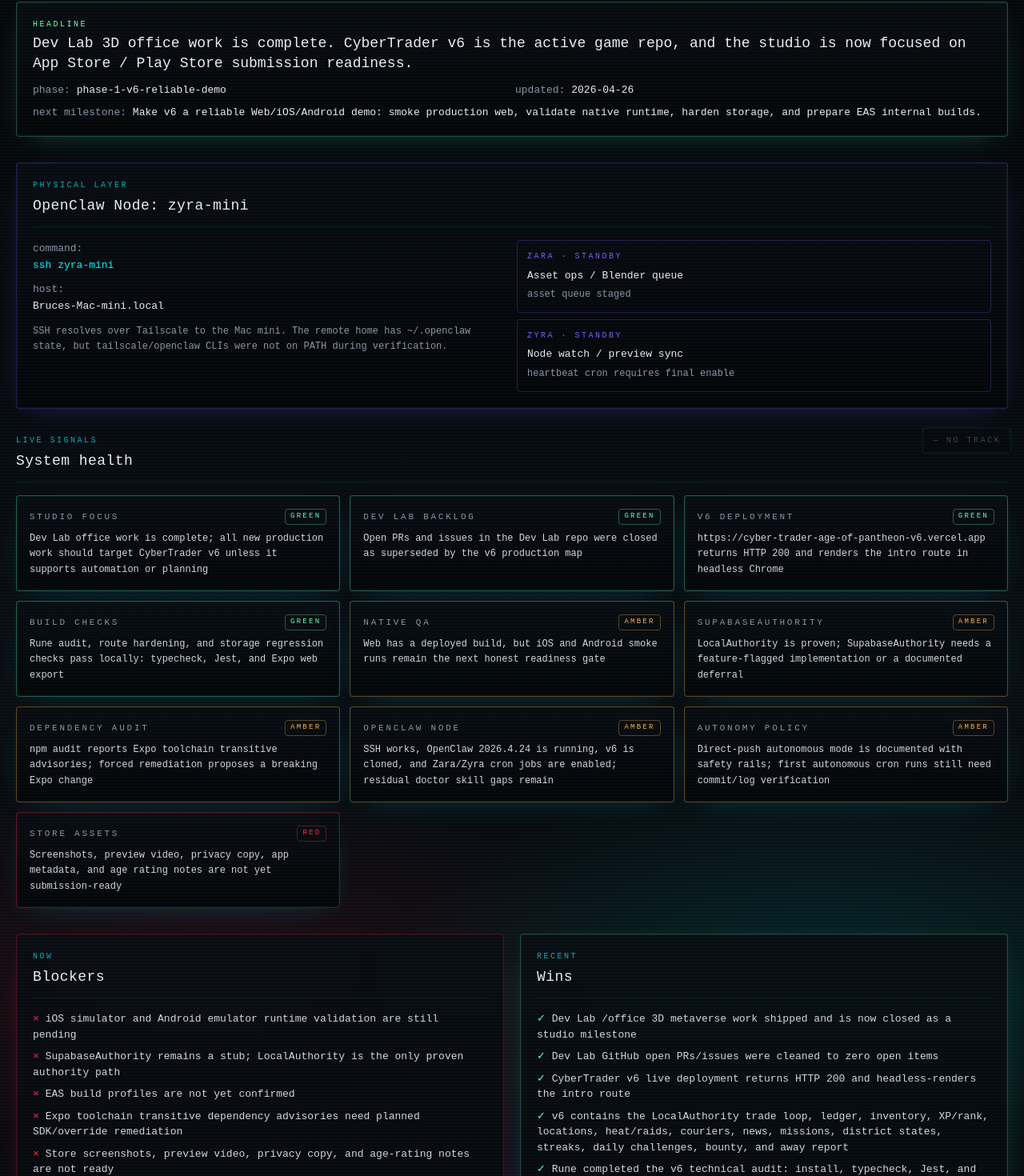
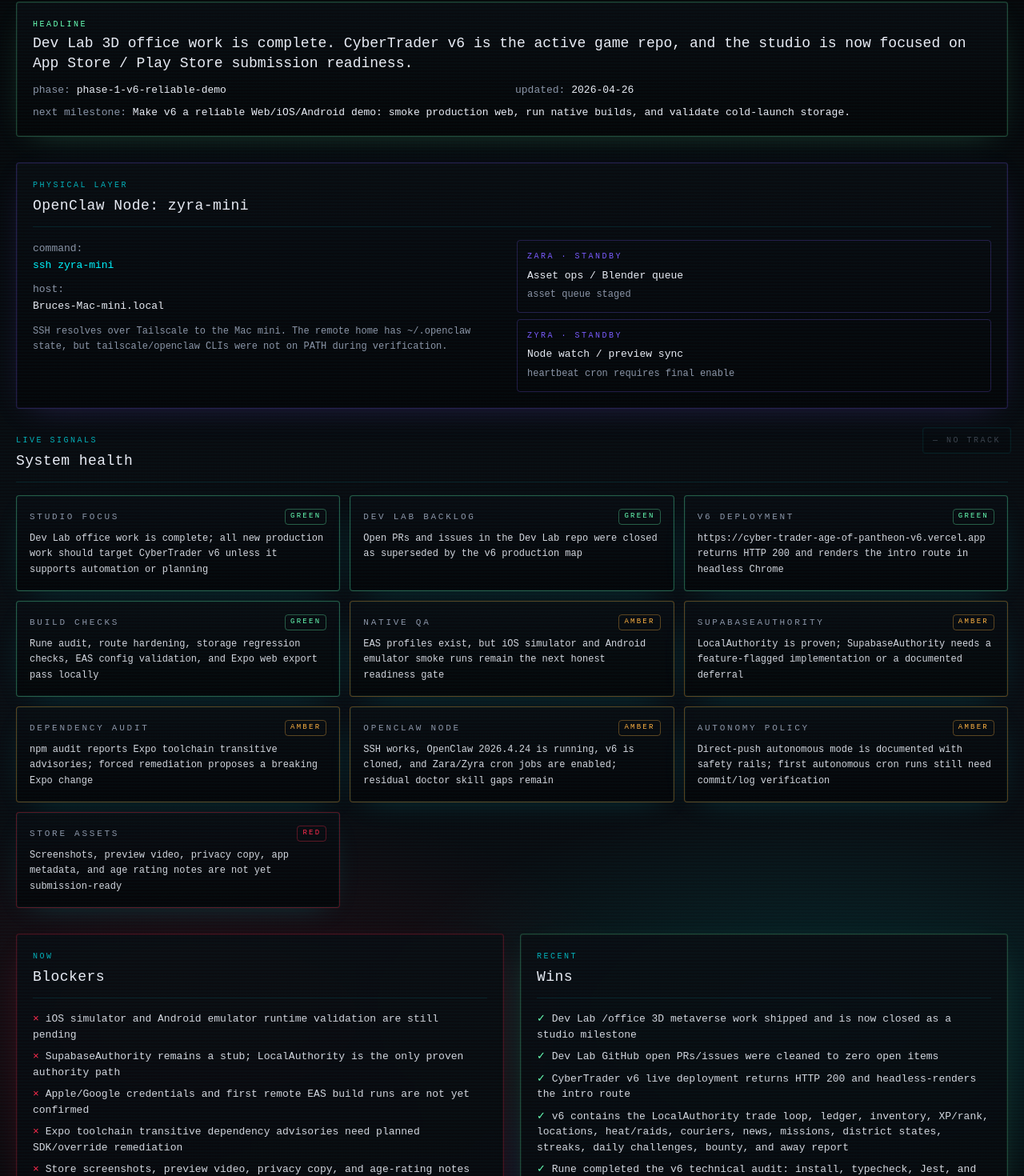
Before and after one commit to GHX5T-SOL/Dev-lab-of-CyberTrader-Age-of-Pantheon-, a Next.js app in the folder web/: page /office/status in a window 1280 px wide. Shown: the part 217-1687 px from the top of the page at 80% size. Built offline with nearby package versions, Linux system fonts and the light colour scheme; no server answers.

Commit message:
rune-p0-004 rune: sync EAS profile status

```diff
--- a/web/src/data/roadmap.ts
+++ b/web/src/data/roadmap.ts
@@ -71,7 +71,7 @@
     dates: "2026-04-26 -> 2026-05-10",
     status: "active",
     summary:
-      "Make CyberTrader v6 a reliable demo across Web, iOS simulator, and Android emulator. Rune's technical audit, route hardening, and storage regression checks are green locally.",
+      "Make CyberTrader v6 a reliable demo across Web, iOS simulator, and Android emulator. Rune's technical audit, route hardening, storage regression checks, and EAS profiles are green locally.",
     deliverables: [
       "Typecheck, tests, and web export green",
       "Expo Router route recovery and Android/menu back paths hardened",
@@ -110,7 +110,7 @@
       "Store-safe privacy/token/trading language",
     ],
     milestones: [
-      { label: "EAS profiles committed", done: false },
+      { label: "EAS profiles committed", done: true },
       { label: "First TestFlight build uploaded", done: false },
       { label: "First Play Internal Testing build uploaded", done: false },
     ],
--- a/web/src/data/status.ts
+++ b/web/src/data/status.ts
@@ -19,11 +19,11 @@
     "Dev Lab 3D office work is complete. CyberTrader v6 is the active game repo, and the studio is now focused on App Store / Play Store submission readiness.",
   phaseId: "phase-1-v6-reliable-demo",
   nextMilestone:
-    "Make v6 a reliable Web/iOS/Android demo: smoke production web, validate native runtime, harden storage, and prepare EAS internal builds.",
+    "Make v6 a reliable Web/iOS/Android demo: smoke production web, run native builds, and validate cold-launch storage.",
   blockers: [
     "iOS simulator and Android emulator runtime validation are still pending",
     "SupabaseAuthority remains a stub; LocalAuthority is the only proven authority path",
-    "EAS build profiles are not yet confirmed",
+    "Apple/Google credentials and first remote EAS build runs are not yet confirmed",
     "Expo toolchain transitive dependency advisories need planned SDK/override remediation",
     "Store screenshots, preview video, privacy copy, and age-rating notes are not ready",
     "OpenClaw post-fix doctor still times out in bounded runs and reports 38 skill requirement gaps",
@@ -37,6 +37,7 @@
     "Rune completed the v6 technical audit: install, typecheck, Jest, and Expo web export pass locally",
     "Rune completed route hardening: protected deep links recover after hydration and menu/Android back actions have safe fallbacks",
     "Rune started persistence reliability coverage: native storage save/load, reset clearing, and corrupt JSON recovery are covered by Jest and documented in v6",
+    "Rune completed EAS profiles for preview, iOS simulator, internal, store, and production build paths",
     "New v6 App Store readiness task map assigns work to Ghost, Zoro, the AI Council, Zara, and Zyra",
     "OpenClaw on zyra-mini is updated to 2026.4.24, gateway is restarted, v6 is cloned, and Zara/Zyra v6 cron jobs are enabled",
     "OpenClaw config on zyra-mini points primary agents at blockrun/openai/gpt-5.5 with max thinking",
@@ -60,12 +61,12 @@
     {
       label: "Build checks",
       state: "green",
-      detail: "Rune audit, route hardening, and storage regression checks pass locally: typecheck, Jest, and Expo web export",
+      detail: "Rune audit, route hardening, storage regression checks, EAS config validation, and Expo web export pass locally",
     },
     {
       label: "Native QA",
       state: "amber",
-      detail: "Web has a deployed build, but iOS and Android smoke runs remain the next honest readiness gate",
+      detail: "EAS profiles exist, but iOS simulator and Android emulator smoke runs remain the next honest readiness gate",
     },
     {
       label: "SupabaseAuthority",
--- a/web/src/data/tasks.ts
+++ b/web/src/data/tasks.ts
@@ -283,11 +283,13 @@
     id: "rune-p0-004",
     owner: "rune",
     title: "Create EAS build profiles for preview, internal, and store candidates",
-    status: "todo",
+    status: "done",
     priority: "P0",
     estimate: "4h",
     acceptanceCriteria: ["eas.json exists", "Bundle IDs and app schemes are documented", "Preview builds can be produced from main"],
     tags: ["eas", "ios", "android"],
+    notes: "Completed 2026-04-26. v6 now has preview, iOS simulator, internal, store, and production EAS profiles plus bundle ID, scheme, project metadata, env policy, and config validation documentation.",
+    links: [{ label: "EAS profiles note", href: `${v6}/blob/main/docs/release/rune-p0-004-eas-profiles.md` }],
   }),
   task({
     id: "rune-p1-005",
```
Also changed, not shown: 3 other files (tests, documents, lock files or other folders).
